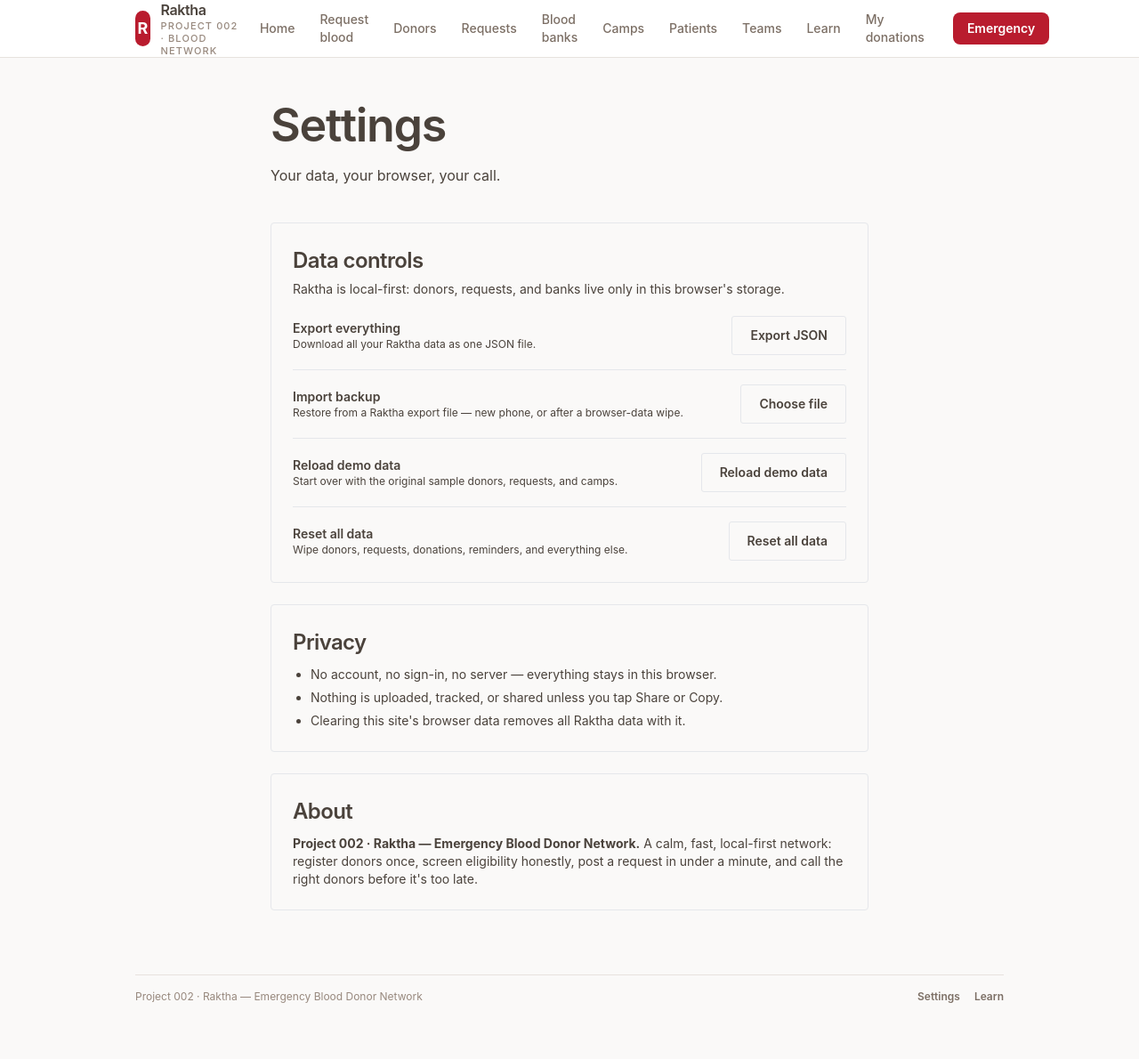
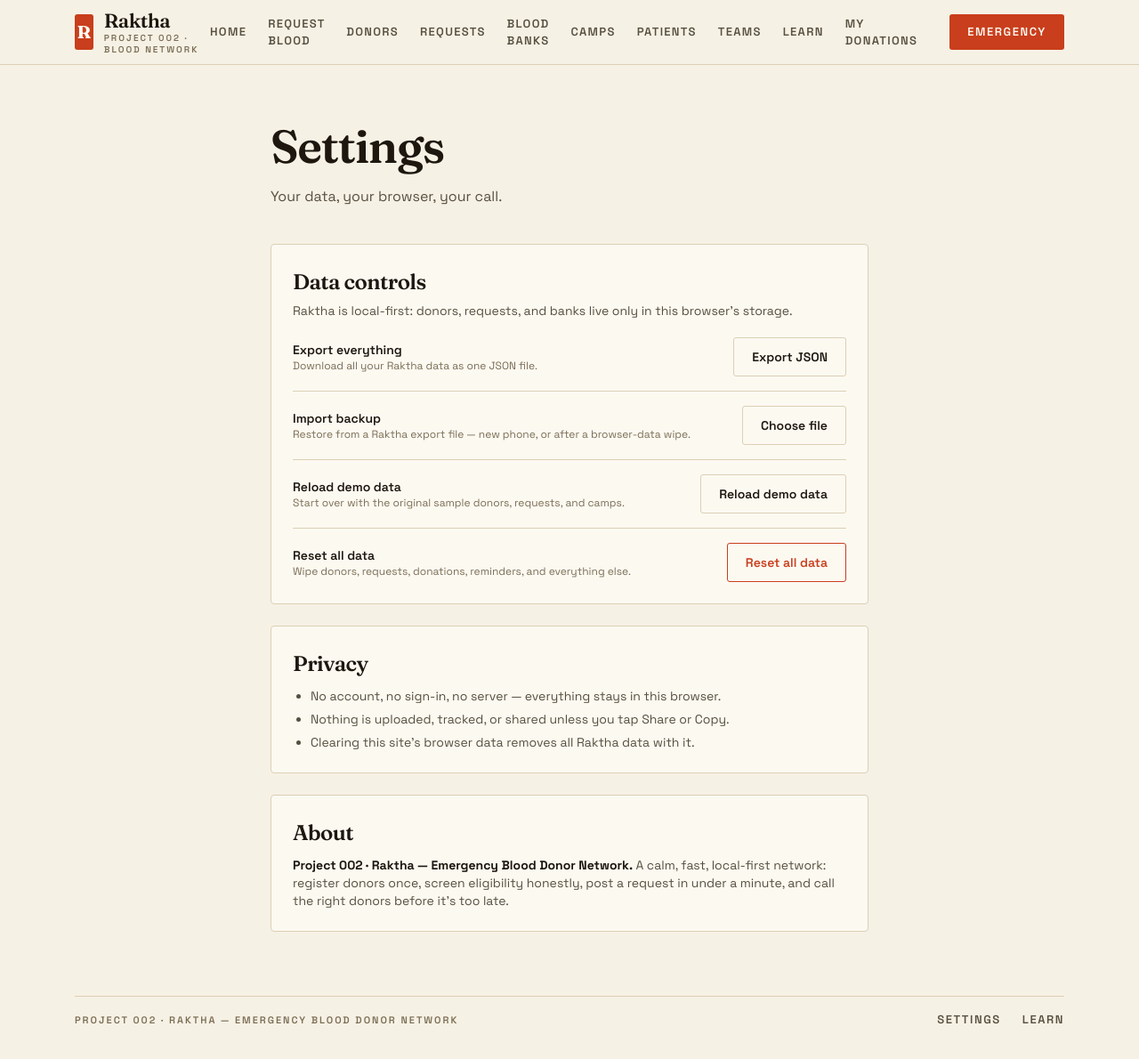
Before and after one commit to rohanv2007/project-002, a Next.js app: page /settings in a window 1280 px wide. Shown: the top 1190 px of the page at 89% size. Before the commit the page ends 1168 px from the top, so only its background shows below. Built offline with nearby package versions, Linux system fonts and the light colour scheme.

Commit message:
Raktha UI redesign to FixMyCampus editorial style - batch 5/5

```diff
--- a/app/globals.css
+++ b/app/globals.css
@@ -7,11 +7,32 @@
 }
 
 html {
+  scroll-behavior: smooth;
   -webkit-text-size-adjust: 100%;
 }
 
 body {
-  @apply bg-ink-50 text-ink-900 antialiased;
+  background-color: #f6f1e5;
+  color: #1d1710;
+  font-family: var(--font-grotesk), ui-sans-serif, system-ui, sans-serif;
+  -webkit-font-smoothing: antialiased;
+  text-rendering: optimizeLegibility;
+}
+
+::selection {
+  background: #c93e1c;
+  color: #fcf9f1;
+}
+
+:focus-visible {
+  outline: 2px solid #c93e1c;
+  outline-offset: 3px;
+}
+
+input,
+textarea,
+select {
+  font-family: var(--font-grotesk), ui-sans-serif, system-ui, sans-serif;
 }
 
 /* Calm, readable numeric tabular data */
@@ -19,20 +40,73 @@ body {
   font-variant-numeric: tabular-nums;
 }
 
-/* Subtle focus ring for keyboard users */
-:focus-visible {
-  outline: 2px solid #b91c2e;
-  outline-offset: 2px;
-  border-radius: 4px;
+/* Card lift */
+.lift {
+  transition:
+    transform 0.25s cubic-bezier(0.22, 1, 0.36, 1),
+    border-color 0.25s ease,
+    box-shadow 0.25s ease;
+}
+.lift:hover {
+  transform: translateY(-3px);
+  border-color: #1d1710;
+  box-shadow: 0 14px 30px -18px rgba(29, 23, 16, 0.45);
 }
 
-/* Thin, unobtrusive scrollbars */
+/* Underline sweep for nav links */
+.u-sweep {
+  position: relative;
+}
+.u-sweep::after {
+  content: "";
+  position: absolute;
+  left: 0;
+  bottom: -3px;
+  height: 1.5px;
+  width: 100%;
+  background: #c93e1c;
+  transform: scaleX(0);
+  transform-origin: left;
+  transition: transform 0.28s cubic-bezier(0.22, 1, 0.36, 1);
+}
+.u-sweep:hover::after,
+.u-sweep[data-active="true"]::after {
+  transform: scaleX(1);
+}
+
+/* Dashed "cut here" divider */
+.cut-line {
+  background-image: linear-gradient(to right, #dcd0b4 55%, transparent 45%);
+  background-size: 10px 1px;
+  background-repeat: repeat-x;
+  height: 1px;
+}
+
+/* Numbered editorial rows */
+.step-row {
+  transition: background-color 0.25s ease;
+}
+.step-row:hover {
+  background-color: #fcf9f1;
+}
+
+/* Thin styled scrollbar for filter rails */
+.thin-scroll::-webkit-scrollbar {
+  height: 6px;
+}
+.thin-scroll::-webkit-scrollbar-thumb {
+  background: #dcd0b4;
+}
+.thin-scroll::-webkit-scrollbar-track {
+  background: transparent;
+}
+
 * {
   scrollbar-width: thin;
-  scrollbar-color: #d5cdc6 transparent;
+  scrollbar-color: #dcd0b4 transparent;
 }
 
-/* Respect reduced-motion preferences */
+/* Respect users who ask for minimal motion */
 @media (prefers-reduced-motion: reduce) {
   *,
   *::before,
@@ -44,19 +118,37 @@ body {
   }
 }
 
-/* Print-friendly donation record: plain paper, no chrome */
+/* Print: clean one-page report */
 @media print {
+  header,
+  footer,
+  nav,
+  .no-print {
+    display: none !important;
+  }
   body {
-    background: #fff;
+    background: #fff !important;
+    color: #111 !important;
   }
   main {
+    max-width: 100% !important;
     padding: 0 !important;
   }
-  .print-avoid-break {
-    break-inside: avoid;
+  a {
+    text-decoration: none !important;
+    color: #111 !important;
   }
   a[href^="tel:"] {
     text-decoration: none;
     color: inherit;
   }
+  .print-avoid-break {
+    break-inside: avoid;
+  }
+  * {
+    box-shadow: none !important;
+    text-shadow: none !important;
+    animation: none !important;
+    transition: none !important;
+  }
 }
--- a/app/layout.tsx
+++ b/app/layout.tsx
@@ -1,9 +1,25 @@
 import type { Metadata } from "next";
+import { Fraunces, Space_Grotesk } from "next/font/google";
 import Link from "next/link";
 import "./globals.css";
 import SiteHeader from "@/components/SiteHeader";
 import SiteNav from "@/components/SiteNav";
 import SeedProvider from "@/components/SeedProvider";
+
+const fraunces = Fraunces({
+  subsets: ["latin"],
+  variable: "--font-fraunces",
+  weight: ["400", "500", "600", "700"],
+  style: ["normal", "italic"],
+  display: "swap",
+});
+
+const grotesk = Space_Grotesk({
+  subsets: ["latin"],
+  variable: "--font-grotesk",
+  weight: ["400", "500", "600", "700"],
+  display: "swap",
+});
 
 export const metadata: Metadata = {
   title: "Project 002 · Raktha — Emergency Blood Donor Network",
@@ -11,33 +27,37 @@ export const metadata: Metadata = {
     "Raktha (Project 002) connects emergency blood requests with compatible local donors — eligibility screening, donor registry, and request matching.",
 };
 
+export const viewport = {
+  themeColor: "#f6f1e5",
+};
+
 export default function RootLayout({ children }: { children: React.ReactNode }) {
   return (
-    <html lang="en">
+    <html lang="en" className={`${fraunces.variable} ${grotesk.variable}`}>
       <body className="min-h-screen font-sans">
         <a
           href="#main-content"
-          className="sr-only focus:not-sr-only focus:absolute focus:left-4 focus:top-4 focus:z-50 focus:rounded-lg focus:bg-white focus:px-4 focus:py-2 focus:text-sm focus:font-semibold focus:text-crimson-700 focus:ring-2 focus:ring-crimson-600"
+          className="sr-only focus:not-sr-only focus:absolute focus:left-4 focus:top-4 focus:z-[100] focus:rounded-[3px] focus:bg-ink focus:px-4 focus:py-2 focus:text-[13px] focus:font-semibold focus:text-cream"
         >
           Skip to content
         </a>
         <SiteHeader />
         <SeedProvider>
-          <main id="main-content" className="mx-auto w-full max-w-5xl px-4 pb-28 pt-6 sm:px-6 sm:pb-16 sm:pt-8">
+          <main id="main-content" className="mx-auto w-full max-w-6xl px-5 pb-28 pt-8 sm:pb-16 md:pt-12">
             {children}
           </main>
         </SeedProvider>
         <SiteNav />
-        <footer className="mx-auto w-full max-w-5xl px-4 pb-28 pt-2 sm:px-6 sm:pb-10 md:pb-10 print:hidden">
-          <div className="flex flex-wrap items-center justify-between gap-2 border-t border-ink-200 pt-4">
-            <p className="text-xs text-ink-500">
+        <footer className="mx-auto w-full max-w-6xl px-5 pb-28 pt-2 sm:pb-10 print:hidden">
+          <div className="flex flex-wrap items-center justify-between gap-2 border-t border-line pt-4">
+            <p className="text-[11px] font-semibold uppercase tracking-[0.18em] text-faint">
               Project 002 · Raktha — Emergency Blood Donor Network
             </p>
-            <nav aria-label="Footer" className="flex gap-4">
-              <Link href="/settings" className="text-xs font-semibold text-ink-600 hover:text-crimson-700">
+            <nav aria-label="Footer" className="flex gap-6">
+              <Link href="/settings" className="u-sweep text-[13px] font-semibold uppercase tracking-[0.12em] text-soot">
                 Settings
               </Link>
-              <Link href="/learn" className="text-xs font-semibold text-ink-600 hover:text-crimson-700">
+              <Link href="/learn" className="u-sweep text-[13px] font-semibold uppercase tracking-[0.12em] text-soot">
                 Learn
               </Link>
             </nav>
--- a/components/SiteHeader.tsx
+++ b/components/SiteHeader.tsx
@@ -19,25 +19,25 @@ const LINKS = [
 export default function SiteHeader() {
   const pathname = usePathname();
   return (
-    <header className="sticky top-0 z-40 border-b border-ink-200 bg-white/95 backdrop-blur print:hidden">
-      <div className="mx-auto flex h-16 w-full max-w-5xl items-center gap-3 px-4 sm:px-6">
+    <header className="sticky top-0 z-40 border-b border-line bg-paper/95 backdrop-blur print:hidden">
+      <div className="mx-auto flex h-[72px] w-full max-w-6xl items-center gap-3 px-5">
         <Link href="/" className="flex items-center gap-3" aria-label="Project 002 Raktha home">
           <span
-            className="flex h-10 w-10 items-center justify-center rounded-xl bg-crimson-600 text-lg font-bold text-white"
+            className="flex h-10 w-10 items-center justify-center rounded-[3px] bg-signal font-display text-xl font-bold text-cream"
             aria-hidden="true"
           >
             R
           </span>
           <span className="leading-tight">
-            <span className="block text-base font-semibold tracking-tight text-ink-900">
+            <span className="block font-display text-[22px] font-semibold tracking-tight text-ink">
               Raktha
             </span>
-            <span className="block text-[11px] font-medium uppercase tracking-widest text-ink-500">
+            <span className="block text-[10px] font-semibold uppercase tracking-[0.2em] text-faint">
               Project 002 · Blood network
             </span>
           </span>
         </Link>
-        <nav className="ml-auto hidden items-center gap-1 md:flex" aria-label="Primary">
+        <nav className="ml-auto hidden items-center gap-6 md:flex" aria-label="Primary">
           {LINKS.map((l) => {
             const active = pathname === l.href;
             return (
@@ -45,10 +45,9 @@ export default function SiteHeader() {
                 key={l.href}
                 href={l.href}
                 aria-current={active ? "page" : undefined}
-                className={`rounded-lg px-3 py-2 text-sm font-medium transition-colors ${
-                  active
-                    ? "bg-crimson-50 text-crimson-700"
-                    : "text-ink-600 hover:bg-ink-100 hover:text-ink-900"
+                data-active={active}
+                className={`u-sweep text-[13px] font-semibold uppercase tracking-[0.1em] ${
+                  active ? "text-signal" : "text-soot hover:text-ink"
                 }`}
               >
                 {l.label}
@@ -58,7 +57,7 @@ export default function SiteHeader() {
         </nav>
         <Link
           href="/request"
-          className="ml-auto rounded-lg bg-crimson-600 px-4 py-2 text-sm font-semibold text-white hover:bg-crimson-700 md:ml-2"
+          className="lift ml-auto rounded-[3px] bg-signal px-5 py-2.5 text-[13px] font-semibold uppercase tracking-[0.12em] text-cream md:ml-6"
         >
           Emergency
         </Link>
--- a/components/SiteNav.tsx
+++ b/components/SiteNav.tsx
@@ -19,7 +19,7 @@ export default function SiteNav() {
   return (
     <nav
       aria-label="Mobile"
-      className="fixed inset-x-0 bottom-0 z-40 border-t border-ink-200 bg-white/95 pb-[env(safe-area-inset-bottom)] backdrop-blur md:hidden print:hidden"
+      className="fixed inset-x-0 bottom-0 z-40 border-t border-line bg-paper/95 pb-[env(safe-area-inset-bottom)] backdrop-blur md:hidden print:hidden"
     >
       <div className="grid grid-cols-8">
         {LINKS.map((l) => {
@@ -29,12 +29,12 @@ export default function SiteNav() {
               key={l.href}
               href={l.href}
               aria-current={active ? "page" : undefined}
-              className={`flex flex-col items-center gap-0.5 py-2.5 text-[11px] font-medium ${
-                active ? "text-crimson-700" : "text-ink-500"
+              className={`flex flex-col items-center gap-1 py-2.5 text-[11px] font-semibold uppercase tracking-[0.08em] ${
+                active ? "text-signal" : "text-faint"
               }`}
             >
               <span
-                className={`h-1.5 w-8 rounded-full ${active ? "bg-crimson-600" : "bg-transparent"}`}
+                className={`h-[3px] w-8 ${active ? "bg-signal" : "bg-line"}`}
                 aria-hidden="true"
               />
               {l.label}
--- a/tailwind.config.js
+++ b/tailwind.config.js
@@ -8,34 +8,22 @@ module.exports = {
   theme: {
     extend: {
       colors: {
-        // Restrained palette: warm neutrals + one deep crimson accent
-        ink: {
-          50: "#faf9f8",
-          100: "#f4f2f0",
-          200: "#e7e2de",
-          300: "#d5cdc6",
-          400: "#b8aba1",
-          500: "#97887d",
-          600: "#7c6f65",
-          700: "#665b52",
-          800: "#574d45",
-          900: "#4a423b",
-        },
-        crimson: {
-          50: "#fdf2f3",
-          100: "#fbe4e6",
-          200: "#f7cdd1",
-          300: "#f1a6ae",
-          400: "#e77481",
-          500: "#d94f60",
-          600: "#b91c2e",
-          700: "#9c1628",
-          800: "#841625",
-          900: "#701623",
-        },
+        // FixMyCampus editorial system, crimson accent for Raktha
+        paper: "#f6f1e5",
+        cream: "#fcf9f1",
+        sand: "#ebe1cb",
+        line: "#dcd0b4",
+        ink: "#1d1710",
+        soot: "#57503f",
+        faint: "#7a6d54",
+        signal: "#c93e1c",
+        ember: "#a82f12",
+        moss: "#2f6e4e",
+        gold: "#96690a",
       },
       fontFamily: {
-        sans: ["Inter", "system-ui", "-apple-system", "Segoe UI", "Roboto", "sans-serif"],
+        display: ["var(--font-fraunces)", "Georgia", "serif"],
+        sans: ["var(--font-grotesk)", "ui-sans-serif", "system-ui", "sans-serif"],
       },
     },
   },
```
Also changed, not shown: app/error.tsx (+5 -5 lines), app/me/certificate/page.tsx (+25 -25 lines), app/requests/[id]/print/page.tsx (+23 -23 lines), app/watches/page.tsx (+17 -17 lines).
